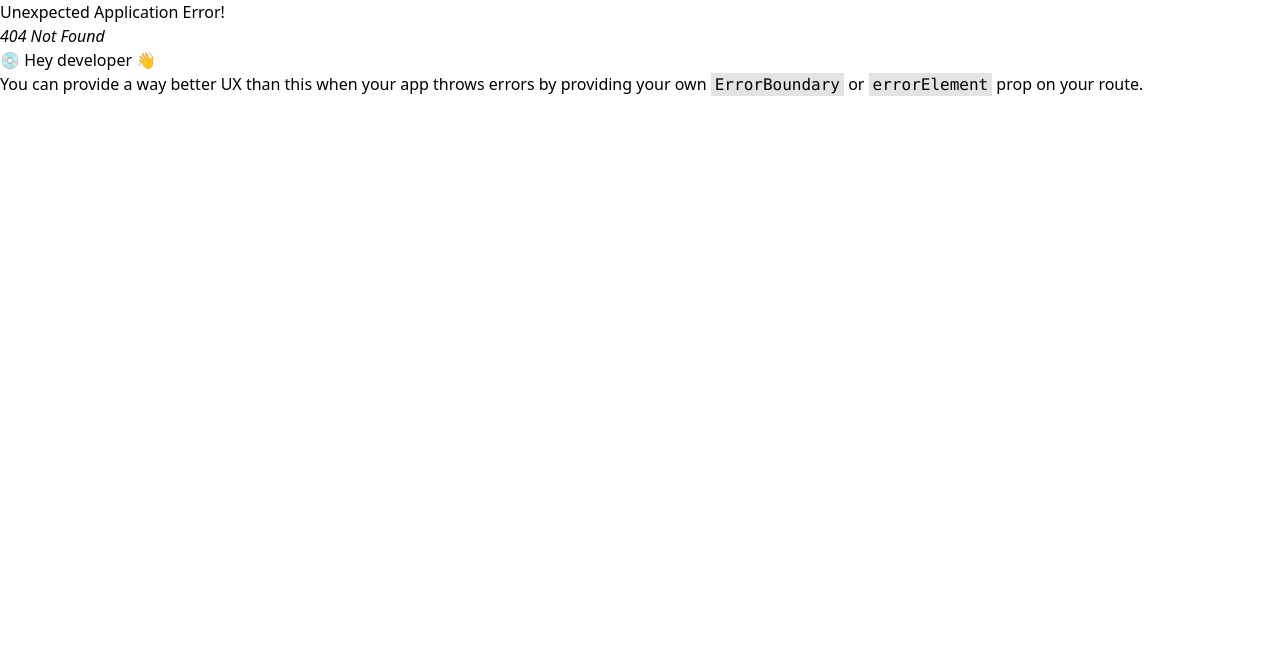
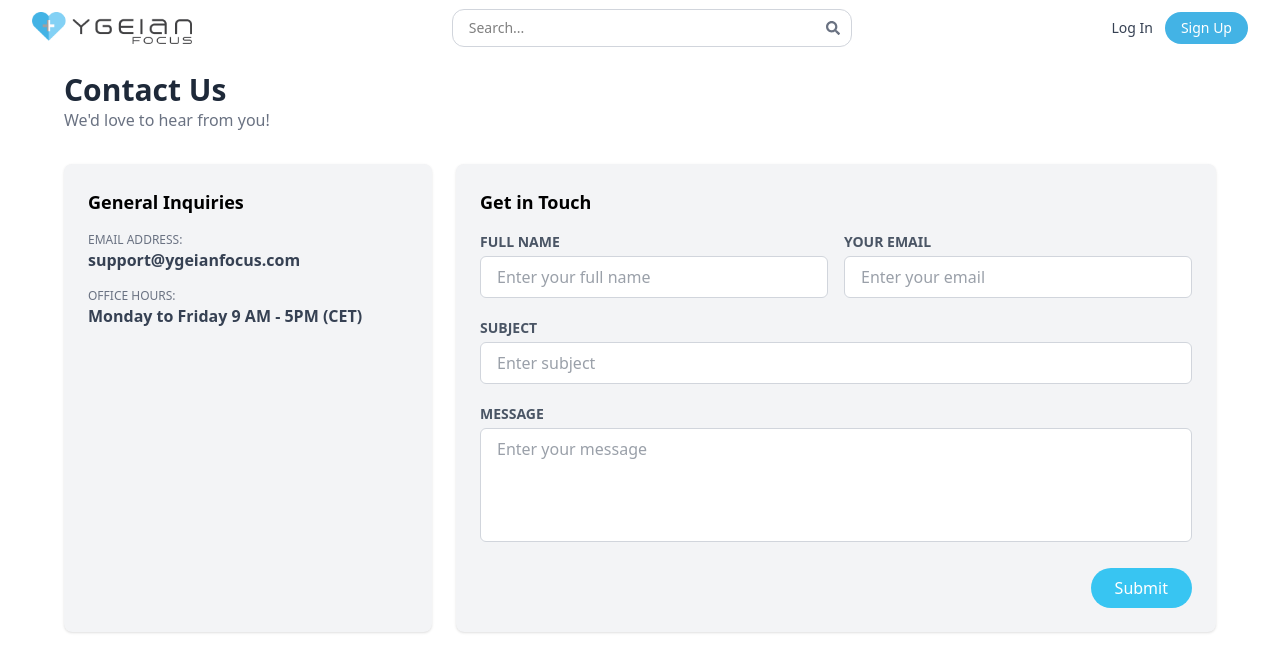
Before and after one commit to sabbehhassan/ygeian-news, a React (Vite) app: page /contact in a window 1280 px wide. Before the commit this address had no page. Shown: the top 672 px of the page. Built offline with nearby package versions, Linux system fonts and the light colour scheme.

Commit message:
added contact page

```diff
--- a/src/layout/main-layout/index.jsx
+++ b/src/layout/main-layout/index.jsx
@@ -7,7 +7,7 @@ const MainLayout = () => {
   const location = useLocation();
 
   // Footer hide on login and register pages
-  const hideFooter = ['/login', '/register', '/forgot-password'].includes(location.pathname);
+  const hideFooter = ['/login', '/register', '/forgot-password', '/contact'].includes(location.pathname);
 
   return (
     <div className="flex flex-col min-h-screen">
--- /dev/null
+++ b/src/pages/FAQ/index.jsx
@@ -0,0 +1,98 @@
+import React from "react";
+
+const faqData = [
+  {
+    category: "General Questions",
+    faqs: [
+      {
+        question: "What is YGEIAN FOCUS?",
+        answer:
+          "YGEIAN FOCUS is an aggregator for medical news, providing the latest updates from top medical news sites.",
+      },
+      {
+        question: "How do I create an account?",
+        answer:
+          'You can create an account by clicking on the "Sign Up" button and following the registration process.',
+      },
+      {
+        question: "Is there a free version of the app?",
+        answer:
+          "Yes, we offer a free plan with access to the latest medical news and limited article summaries.",
+      },
+    ],
+  },
+  {
+    category: "Specialties and News",
+    faqs: [
+      {
+        question: "How do I choose my specialty?",
+        answer:
+          "During sign-up, you must select the specialty you want to be informed about. You can also optionally choose additional specialties.",
+      },
+      {
+        question: "Can I change my specialty later?",
+        answer:
+          "Yes, you can update your specialty preferences in your profile settings.",
+      },
+      {
+        question: "What specialties are available?",
+        answer:
+          "All general medical specialties are available. You can view the list of specialties here.",
+      },
+    ],
+  },
+  {
+    category: "Subscription and Billing",
+    faqs: [
+      {
+        question: "What are the benefits of the premium plan?",
+        answer:
+          "The premium plan offers unlimited article summaries, in-depth explanations, AI-generated insights, advanced search filters, and an ad-free experience.",
+      },
+      {
+        question: "How much does the premium plan cost?",
+        answer: "The premium plan costs $8 per month.",
+      },
+      {
+        question: "How do I upgrade to the premium plan?",
+        answer:
+          "You can upgrade to the premium plan by going to the 'Billing and Plan' section in your profile and selecting 'Upgrade to Premium.'",
+      },
+    ],
+  },
+];
+
+const FAQ = () => {
+  return (
+    <div className="bg-gray-50 py-12 px-4 sm:px-6 lg:px-8">
+      <div className="max-w-4xl mx-auto">
+        <h2 className="text-3xl font-bold text-center text-gray-800 mb-2">
+          Frequently Asked Questions (FAQ)
+        </h2>
+        <p className="text-center text-gray-500 mb-8">
+          Find answers to common questions.
+        </p>
+
+        {faqData.map((section, idx) => (
+          <div key={idx} className="mb-10">
+            <h3 className="text-xl font-semibold text-gray-800 mb-4">
+              {section.category}
+            </h3>
+            <div className="space-y-4">
+              {section.faqs.map((faq, index) => (
+                <div key={index} className="bg-white p-4 rounded-lg shadow-sm">
+                  <h4 className="text-md font-medium text-gray-800 mb-1">
+                    {faq.question}
+                  </h4>
+                  <p className="text-gray-600 text-sm">{faq.answer}</p>
+                </div>
+              ))}
+            </div>
+          </div>
+        ))}
+      </div>
+    </div>
+  );
+};
+
+export default FAQ;
--- /dev/null
+++ b/src/pages/contact/index.jsx
@@ -0,0 +1,136 @@
+import React from "react";
+import { useFormik } from "formik";
+import * as Yup from "yup";
+
+const Contact = () => {
+  const formik = useFormik({
+    initialValues: {
+      fullName: "",
+      email: "",
+      subject: "",
+      message: "",
+    },
+    validationSchema: Yup.object({
+      fullName: Yup.string().required("Full name is required"),
+      email: Yup.string().email("Invalid email address").required("Email is required"),
+      subject: Yup.string().required("Subject is required"),
+      message: Yup.string().required("Message is required"),
+    }),
+    onSubmit: (values, { resetForm }) => {
+      console.log("Form submitted", values);
+      resetForm();
+    },
+  });
+
+  return (
+    <div className="py-4 px-4 bg-white">
+      <div className="max-w-6xl mx-auto">
+        <h2 className="text-3xl font-bold text-gray-800">Contact Us</h2>
+        <p className="text-gray-500 mb-8">We'd love to hear from you!</p>
+
+        <div className="grid grid-cols-1 md:grid-cols-3 gap-6">
+  {/* Contact Info */}
+  <div className="bg-gray-100 p-6 rounded-lg shadow-sm h-full flex flex-col ">
+    <h5 className="text-lg font-semibold mb-4">General Inquiries</h5>
+    <div>
+      <p className="text-xs uppercase text-gray-500">Email Address:</p>
+      <p className="font-semibold mb-4 text-gray-700">support@ygeianfocus.com</p>
+      <p className="text-xs uppercase text-gray-500">Office Hours:</p>
+      <p className="font-semibold text-gray-700">Monday to Friday 9 AM - 5PM (CET)</p>
+    </div>
+  </div>
+
+          {/* Contact Form */}
+          <div className="md:col-span-2 bg-gray-100 p-6 rounded-lg shadow-sm h-fit">
+            <h5 className="text-lg font-semibold mb-4">Get in Touch</h5>
+            <form onSubmit={formik.handleSubmit} className="space-y-5">
+              <div className="grid grid-cols-1 md:grid-cols-2 gap-4">
+                <div>
+                  <label className="block text-sm font-semibold text-gray-600 uppercase mb-1">
+                    Full Name
+                  </label>
+                  <input
+                    type="text"
+                    name="fullName"
+                    onChange={formik.handleChange}
+                    onBlur={formik.handleBlur}
+                    value={formik.values.fullName}
+                    className="w-full px-4 py-2 border border-gray-300 rounded-md bg-white text-gray-700 focus:outline-none focus:ring focus:ring-blue-200"
+                    placeholder="Enter your full name"
+                  />
+                  {formik.touched.fullName && formik.errors.fullName && (
+                    <div className="text-red-500 text-sm mt-1">{formik.errors.fullName}</div>
+                  )}
+                </div>
+                <div>
+                  <label className="block text-sm font-semibold text-gray-600 uppercase mb-1">
+                    Your Email
+                  </label>
+                  <input
+                    type="email"
+                    name="email"
+                    onChange={formik.handleChange}
+                    onBlur={formik.handleBlur}
+                    value={formik.values.email}
+                    className="w-full px-4 py-2 border border-gray-300 rounded-md bg-white text-gray-700 focus:outline-none focus:ring focus:ring-blue-200"
+                    placeholder="Enter your email"
+                  />
+                  {formik.touched.email && formik.errors.email && (
+                    <div className="text-red-500 text-sm mt-1">{formik.errors.email}</div>
+                  )}
+                </div>
+              </div>
+
+              <div>
+                <label className="block text-sm font-semibold text-gray-600 uppercase mb-1">
+                  Subject
+                </label>
+                <input
+                  type="text"
+                  name="subject"
+                  onChange={formik.handleChange}
+                  onBlur={formik.handleBlur}
+                  value={formik.values.subject}
+                  className="w-full px-4 py-2 border border-gray-300 rounded-md bg-white text-gray-700 focus:outline-none focus:ring focus:ring-blue-200"
+                  placeholder="Enter subject"
+                />
+                {formik.touched.subject && formik.errors.subject && (
+                  <div className="text-red-500 text-sm mt-1">{formik.errors.subject}</div>
+                )}
+              </div>
+
+              <div>
+                <label className="block text-sm font-semibold text-gray-600 uppercase mb-1">
+                  Message
+                </label>
+                <textarea
+                  name="message"
+                  rows="4"
+                  onChange={formik.handleChange}
+                  onBlur={formik.handleBlur}
+                  value={formik.values.message}
+                  className="w-full px-4 py-2 border border-gray-300 rounded-md resize-none bg-white text-gray-700 focus:outline-none focus:ring focus:ring-blue-200"
+                  placeholder="Enter your message"
+                ></textarea>
+                {formik.touched.message && formik.errors.message && (
+                  <div className="text-red-500 text-sm mt-1">{formik.errors.message}</div>
+                )}
+              </div>
+
+              <div className="text-right">
+                <button
+                  type="submit"
+                  className="bg-[#38C5F2] text-white font-medium px-6 py-2 rounded-full hover:bg-[#2eb3de] transition duration-200"
+                >
+                  Submit
+                </button>
+              </div>
+            </form>
+          </div>
+        </div>
+      </div>
+    </div>
+  );
+};
+
+export default Contact;
```
Also changed, not shown: src/routes/AppRoutes/index.jsx (+7 -0 lines).
